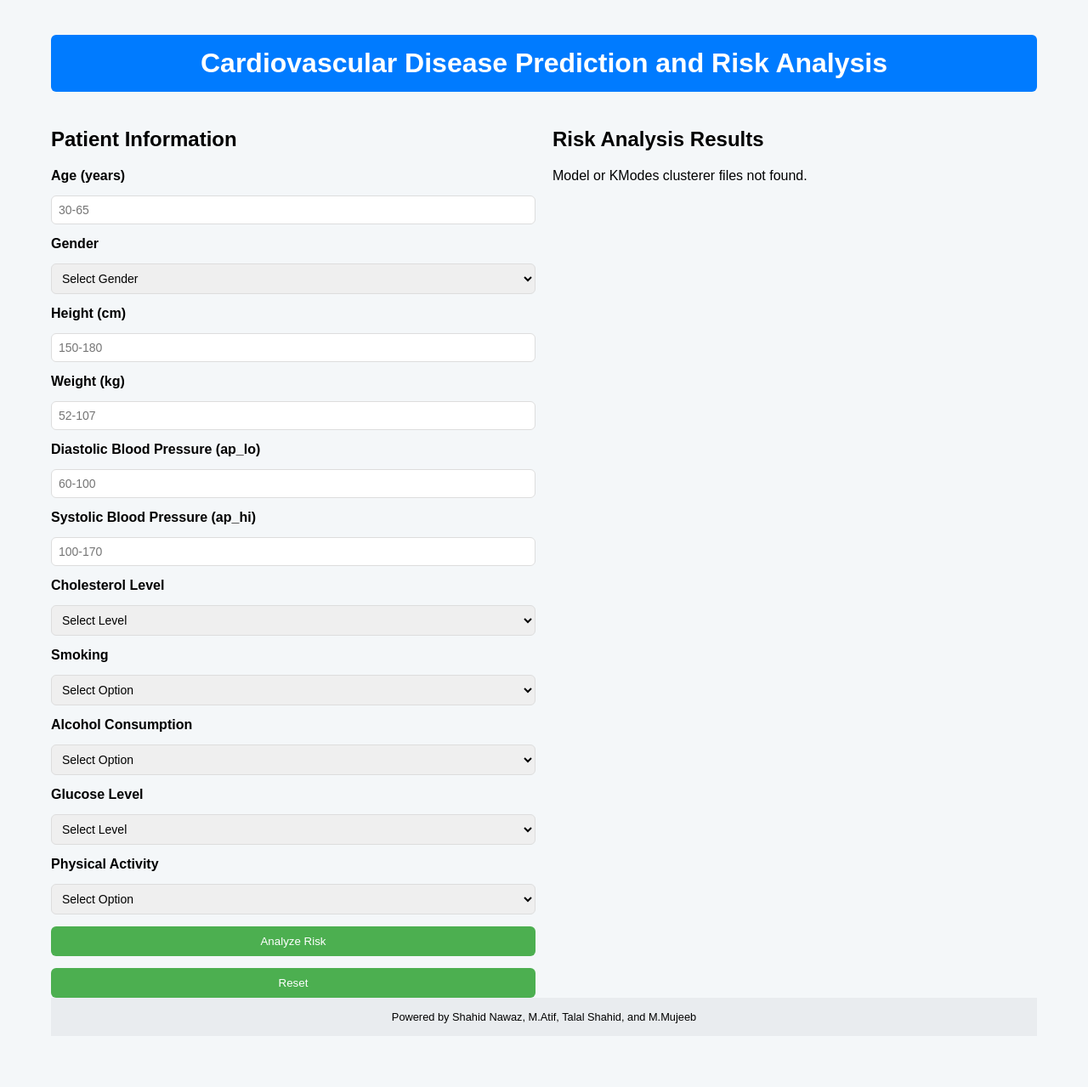
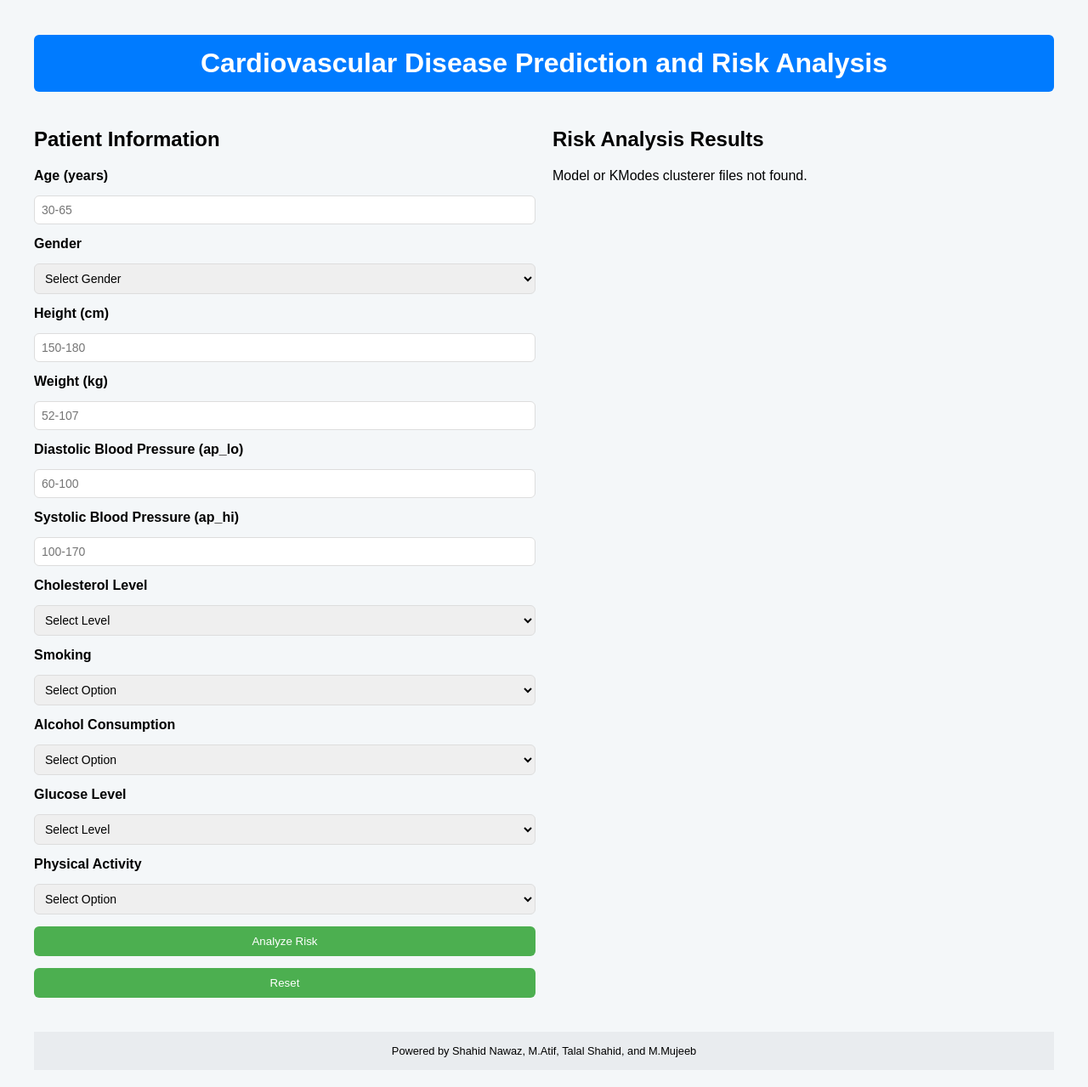
Before and after one commit to shahid-nawazai/Heart-Disease-Prediction-Live-Website, a Flask app: page / in a window 1280 px wide. Shown: the whole page at 85% size. Before the commit the page ends 1204 px from the top, so only its background shows below. Run offline with Flask 3, Linux system fonts and the light colour scheme.

Commit message:
Update index.css

```diff
--- a/static/index.css
+++ b/static/index.css
@@ -4,10 +4,6 @@ body {
     margin: 0 auto;
     padding: 20px;
     background-color: #F4F7F9;
-    display: flex;
-    flex-direction: column;
-    min-height: 100vh;
-    box-sizing: border-box;
 }
 
 h1 {
@@ -80,7 +76,7 @@ ul {
     padding: 15px;
     background: #E9ECEF;
     font-size: 0.8rem;
-    margin-top: auto;
+    margin-top: 40px;
 }
 
 .logout {
@@ -95,7 +91,7 @@ a {
 }
 
 
-@media (max-width: 768px) {
+@media (max-width: 1024px) {
     .container {
         flex-direction: column;
     }
```
